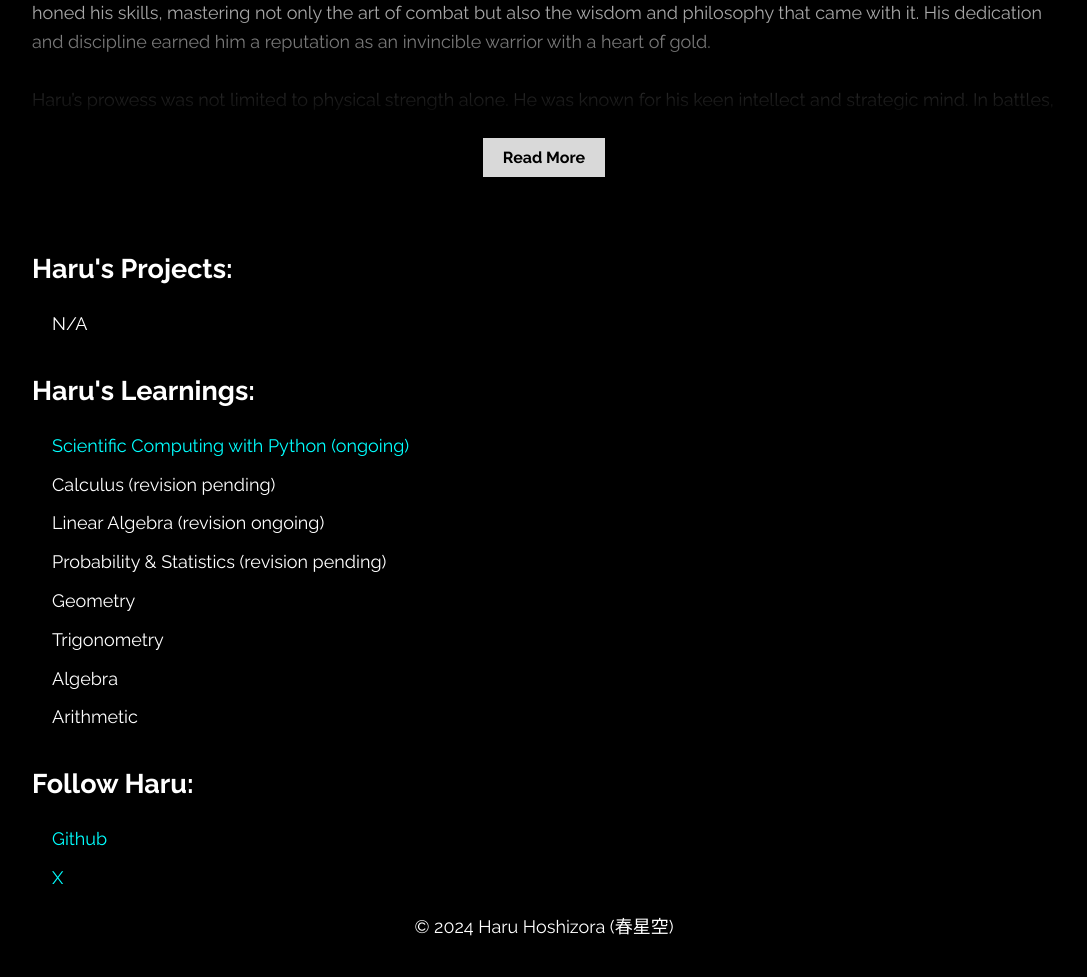
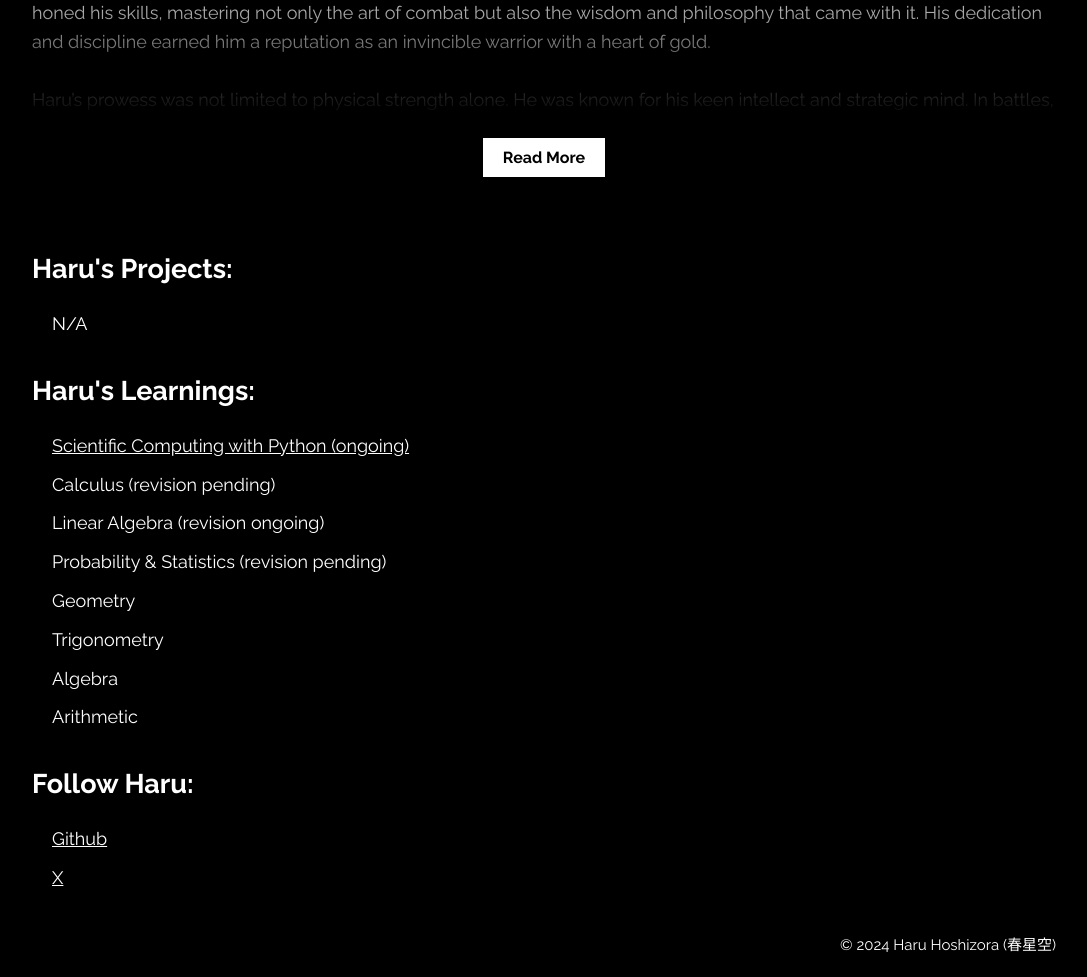
Before and after one commit to HaruHoshizora/page, a plain HTML site: page index.html in a window 1280 px wide. Shown: the part 420-1397 px from the top of the page, without its empty margins (96-1183 px from the left). Drawn offline with Linux system fonts and the light colour scheme.

Commit message:
Update index.html

```diff
--- a/index.html
+++ b/index.html
@@ -46,12 +46,13 @@
         }
 
         a {
-            color: cyan;
-            text-decoration: none;
+            color: white;
+            text-decoration: underline;
         }
 
         a:hover, a:active {
             color: white;
+            text-decoration: underline;
         }
 
         ul {
@@ -102,7 +103,7 @@
             font-size: 16px;
             color: black;
             font-weight: bold;
-            background-color: #d9d9d9;
+            background-color: white;
             border: none;
             cursor: pointer;
             font-family: 'Raleway', sans-serif;
@@ -112,6 +113,12 @@
         .toggle-text-btn:hover {
             background-color: white;
             color: black;
+        }
+
+        .copyright {
+            font-size: 15px;
+            text-align: right;
+            margin-top: 40px;
         }
     </style>
 </head>
@@ -154,7 +161,7 @@
         </ul>
 
         <footer>
-            <p>&copy; <span id="current-year"></span> Haru Hoshizora (春星空)</p>
+            <p class="copyright">&copy; <span id="current-year"></span> Haru Hoshizora (春星空)</p>
         </footer>
 
         <script>
```
